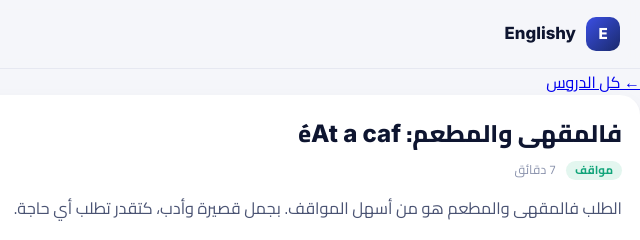
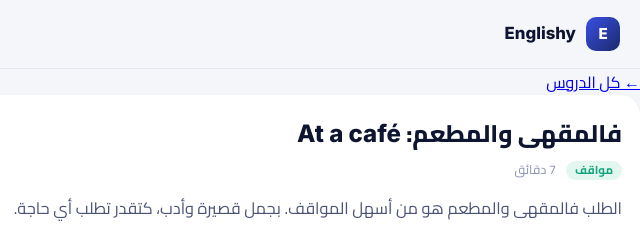
Before and after one commit to rachidAfggan/english-for-moroccans, a plain HTML site: page lesson-08.html in a window 1280 px wide. Shown: the top 240 px of the page, 640-1280 px from the left. Drawn offline with Linux system fonts and the light colour scheme.

Commit message:
Fix text direction of the title in lesson 08

```diff
--- a/lesson-08.html
+++ b/lesson-08.html
@@ -130,7 +130,7 @@ a.lesson{display:flex}
 </header>
 <div class="page"><a class="back" href="lessons.html">← كل الدروس</a>
 <article class="art">
-<h1>فالمقهى والمطعم: <span class="en">At a caf</span>é</h1>
+<h1>فالمقهى والمطعم: <span class="en">At a café</span></h1>
 <div class="meta"><span class="tag">مواقف</span><span>7 دقائق</span></div>
 <p class="intro">الطلب فالمقهى والمطعم هو من أسهل المواقف. بجمل قصيرة وأدب، كتقدر تطلب أي حاجة.</p>
 <h2>1. الطلب بأدب</h2>
```
